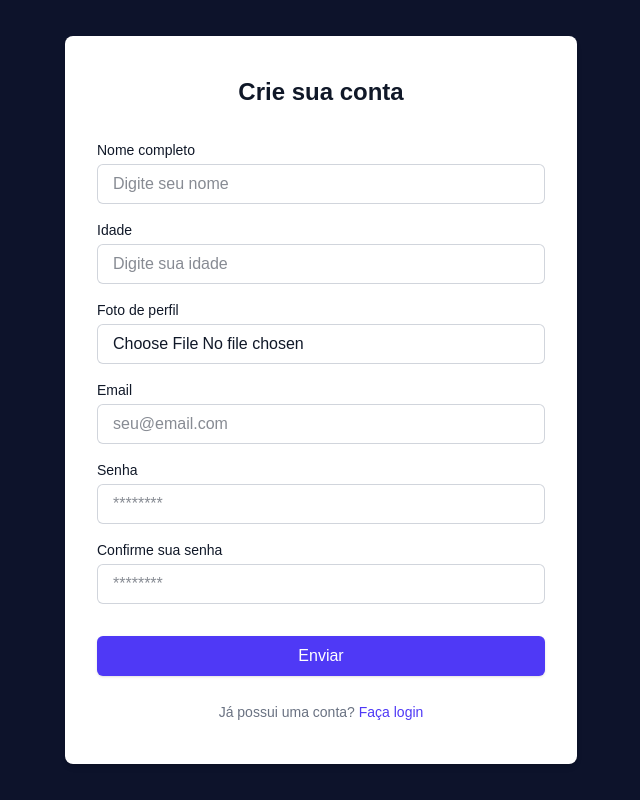
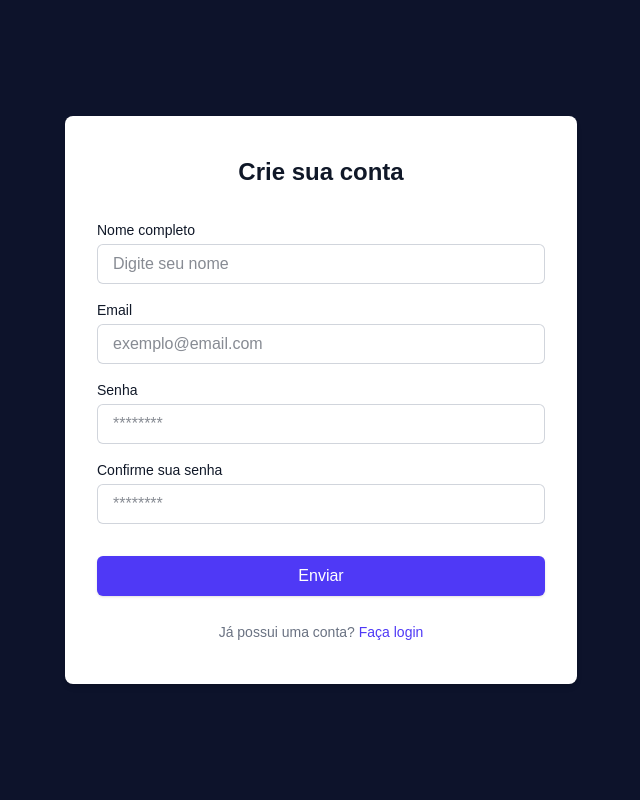
Before and after one commit to jmoranj/teste-mind2025-front, a Next.js app: page /login in a window 1280 px wide. Both pictures are taken after a click on the button "cadastre-se". Shown: the whole page, without its empty margins (319-959 px from the left). Built offline with nearby package versions, Linux system fonts and the light colour scheme.

Commit message:
changed fields from registration form

```diff
--- a/src/app/components/login/Register.tsx
+++ b/src/app/components/login/Register.tsx
@@ -18,31 +18,11 @@ export default function Register() {
           </div>
 
           <div className="flex flex-col gap-1">
-            <label className="text-sm font-medium text-gray-900">Idade</label>
-            <input
-              type="number"
-              className="w-full px-3 sm:px-4 py-1.5 sm:py-2 rounded-md border-0 ring-1 ring-inset ring-gray-300 focus:outline-none focus:ring-2 focus:ring-inset focus:ring-indigo-600 text-gray-900"
-              placeholder="Digite sua idade"
-            />
-          </div>
-
-          <div className="flex flex-col gap-1">
-            <label className="text-sm font-medium text-gray-900">
-              Foto de perfil
-            </label>
-            <input
-              type="file"
-              accept="image/*"
-              className="w-full px-3 sm:px-4 py-1.5 sm:py-2 rounded-md border-0 ring-1 ring-inset ring-gray-300 focus:outline-none focus:ring-2 focus:ring-inset focus:ring-indigo-600 text-gray-900"
-            />
-          </div>
-
-          <div className="flex flex-col gap-1">
             <label className="text-sm font-medium text-gray-900">Email</label>
             <input
               type="email"
               className="w-full px-3 sm:px-4 py-1.5 sm:py-2 rounded-md border-0 ring-1 ring-inset ring-gray-300 focus:outline-none focus:ring-2 focus:ring-inset focus:ring-indigo-600 text-gray-900"
-              placeholder="seu@email.com"
+              placeholder="exemplo@email.com"
             />
           </div>
 
```
